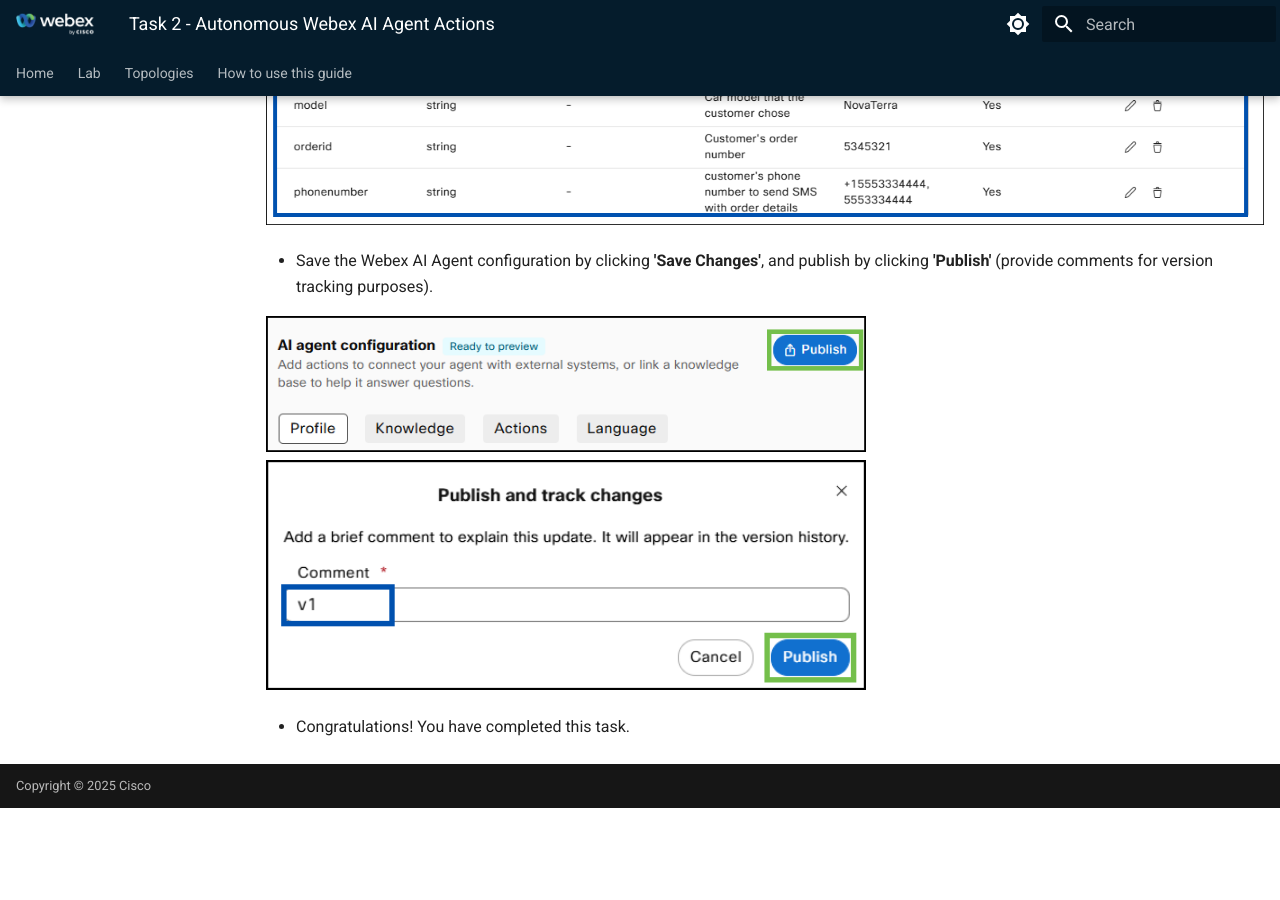
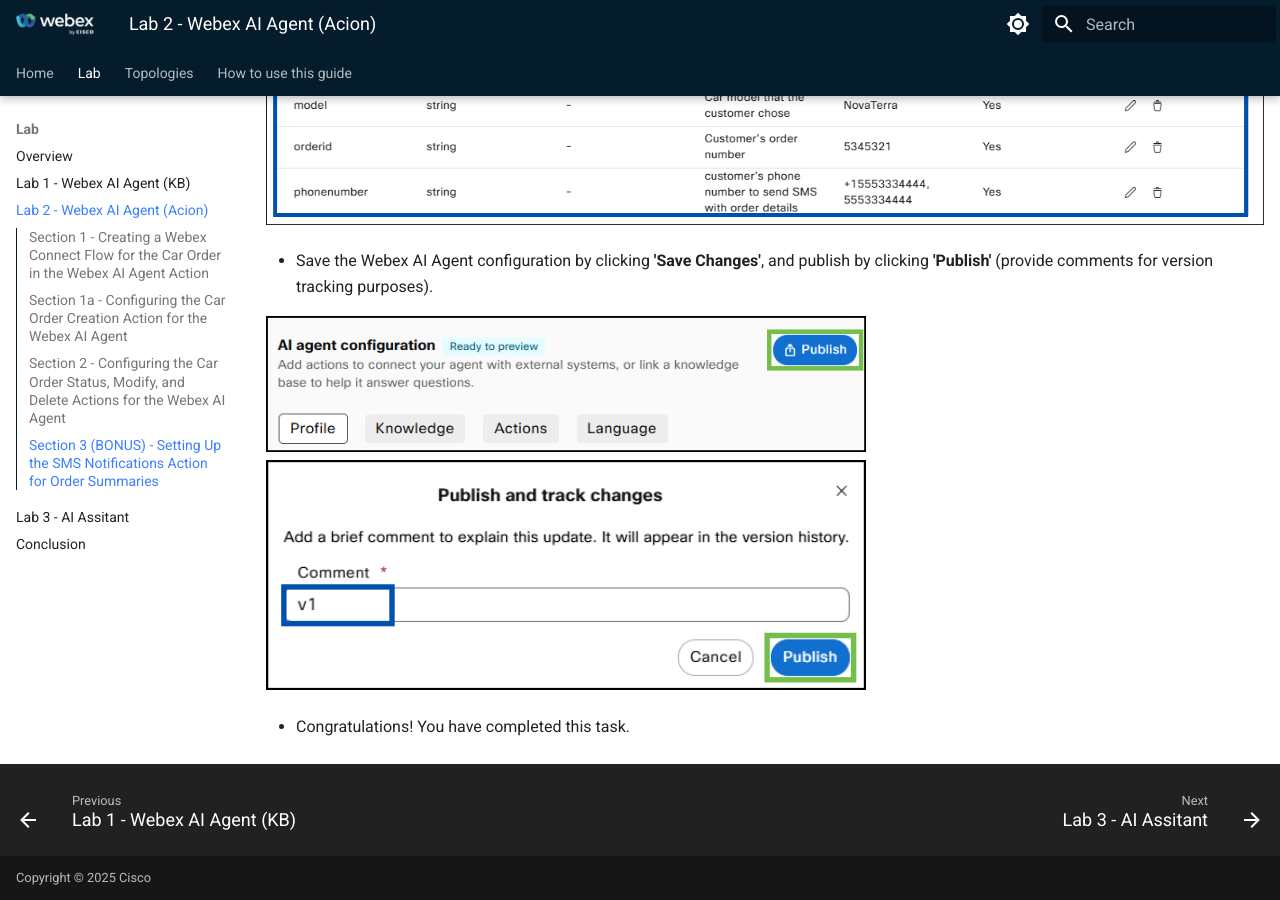
Before and after one commit to WebexCC-SA/LAB-1309, an MkDocs documentation site: the page built from docs/Excercise2.md, in a window 1280 px wide and 900 px high, scrolled down 18668 px. Built offline with MkDocs 1.6.1 and Material for MkDocs 9.7.7, drawn with Linux system fonts in a browser that asks for light colours; before the commit the page ends 19476 px from its top, so only the background shows below that; some of the changed lines change nothing that is shown.

Commit message:
version8

```diff
--- a/mkdocs.yml
+++ b/mkdocs.yml
@@ -89,7 +89,7 @@
   - Lab:
       - Overview: overview.md
       - Lab 1 - Webex AI Agent (KB): Excercise1.md
-      - Lab 2 - Webex AI Agent (Acion): lab1_getting_started.md
+      - Lab 2 - Webex AI Agent (Acion): Excercise2.md
       - Lab 3 - AI Assitant : lab1_getting_started.md
       - Conclusion: conclusion.md
   - Topologies: topologies.md
```
